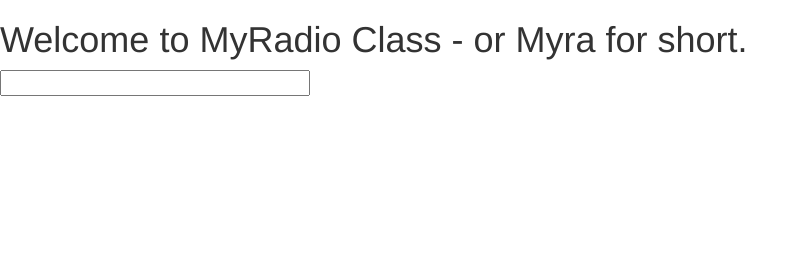
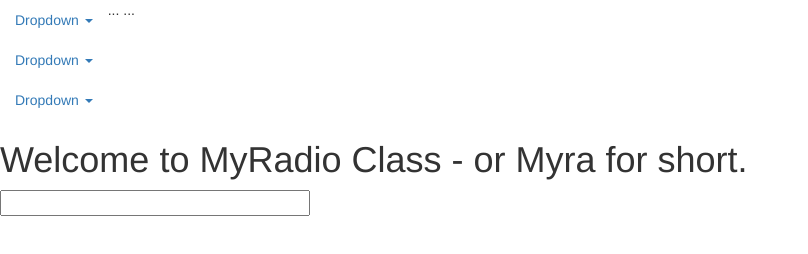
Before and after one commit to ashwu/myra, a plain HTML site: page index.html in a window 1280 px wide. Shown: the whole page, without its empty margins (0-808 px from the left). Drawn offline with nearby package versions, Linux system fonts and the light colour scheme.

Commit message:
adding bootstrap menu

```diff
--- a/index.html
+++ b/index.html
@@ -9,7 +9,29 @@
 </head>
 <body>
 
+<!-- menu -->
+
+<ul class="nav nav-pills">
+  ...
+  <li role="presentation" class="dropdown">
+    <a class="dropdown-toggle" data-toggle="dropdown" href="#" role="button" aria-haspopup="true" aria-expanded="false">
+      Dropdown <span class="caret"></span>
+    </a>
+     <a class="dropdown-toggle" data-toggle="dropdown" href="#" role="button" aria-haspopup="true" aria-expanded="false">
+      Dropdown <span class="caret"></span>
+    </a>
+     <a class="dropdown-toggle" data-toggle="dropdown" href="#" role="button" aria-haspopup="true" aria-expanded="false">
+      Dropdown <span class="caret"></span>
+    </a>
+    <ul class="dropdown-menu">
+      ...
+    </ul>
+  </li>
+  ...
+</ul>
+
 	<h1>Welcome to MyRadio Class - or Myra for short.</h1>
 	<input type="text" name="your_name" size="35" value="">
+
 </body>
 </html>
```
